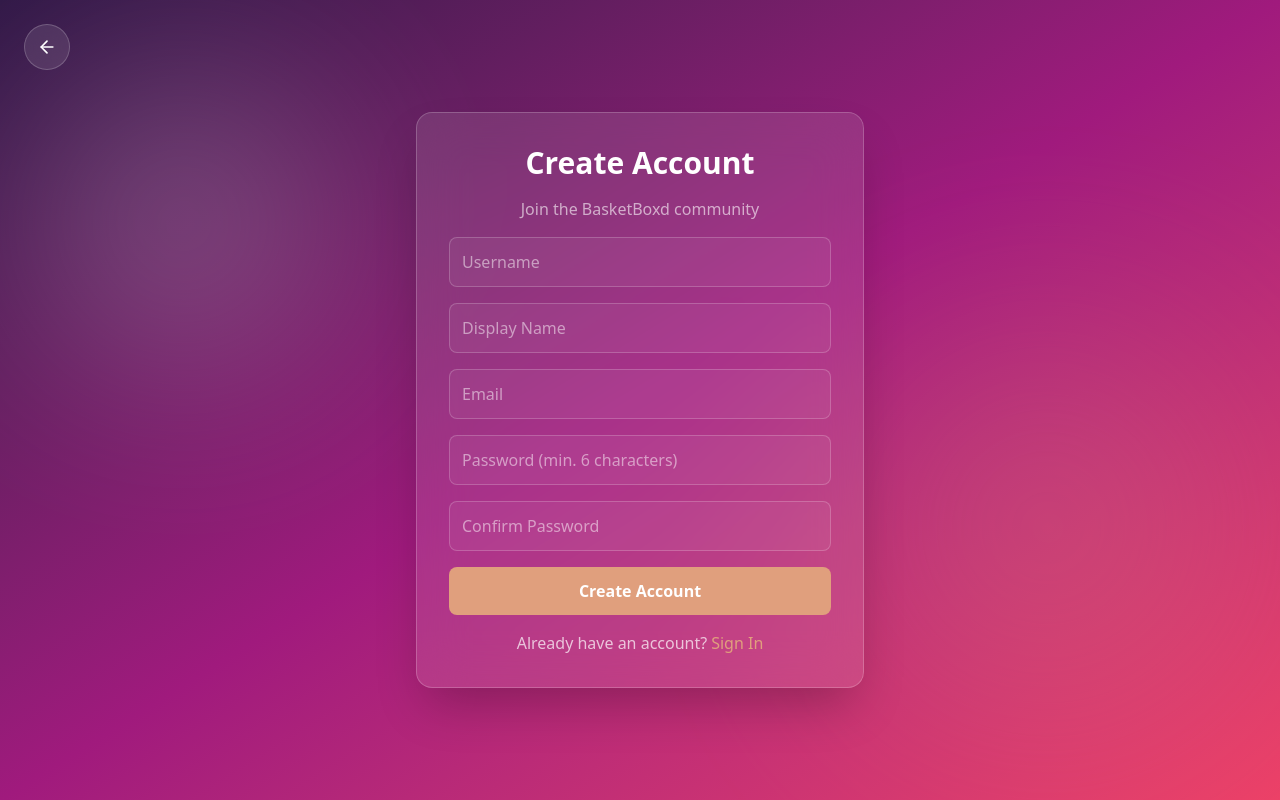
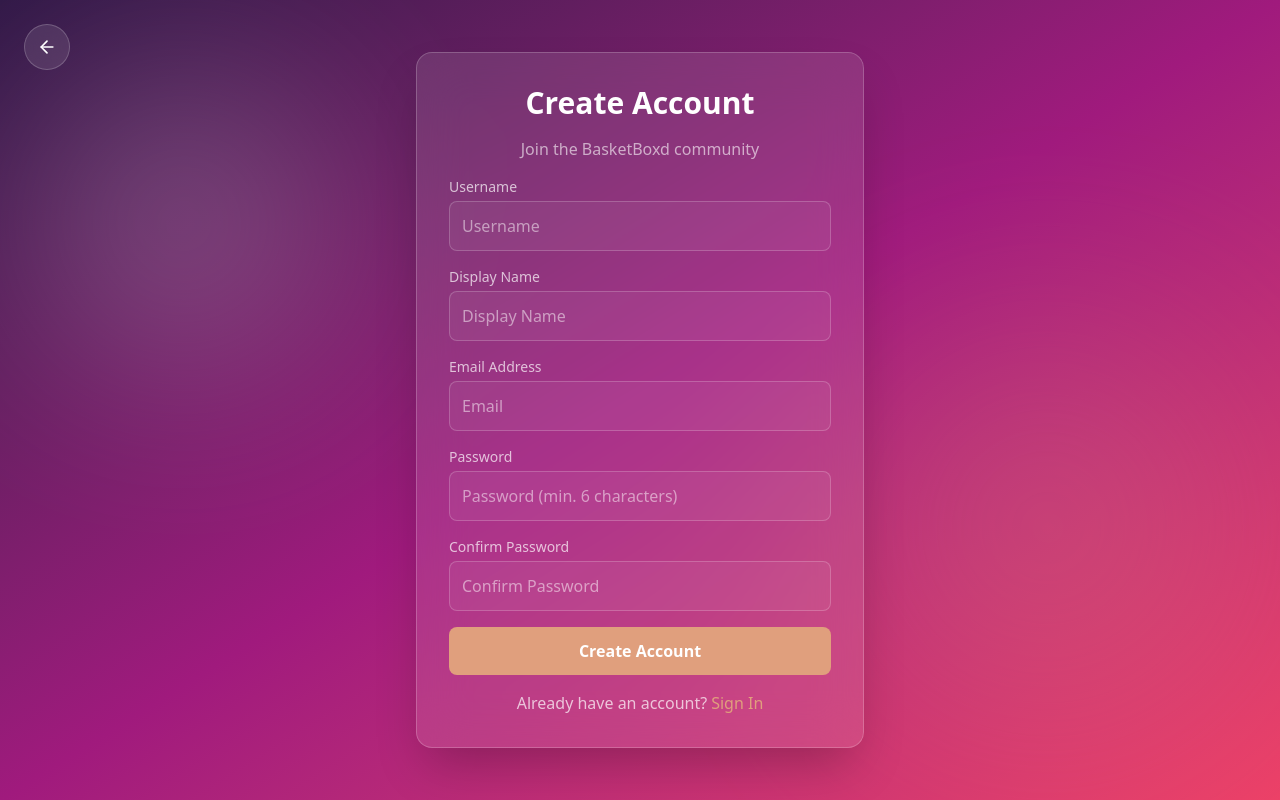
Before and after one commit to saddamtitanio/basketboxd, a Next.js app: page /auth/register in a window 1280 px wide. Built offline with nearby package versions, Linux system fonts and the light colour scheme; no server answers.

Commit message:
fixed register and lockfile

```diff
--- a/src/app/auth/register/page.tsx
+++ b/src/app/auth/register/page.tsx
@@ -10,6 +10,11 @@ const supabase = createClient();
 const authRepo = new AuthRepository(supabase);
 
 export default function RegisterPage() {
+  const usernameRegex = /^[a-z0-9_]{3,20}$/;
+  const displayNameRegex = /^[a-zA-Z0-9 ]{2,30}$/;
+  const passwordRegex = /^.{6,}$/;
+  const emailRegex = /^[^\s@]+@[^\s@]+\.[^\s@]+$/;
+
   const router = useRouter();
   const [username, setUsername] = useState('');
   const [displayName, setDisplayName] = useState('');
@@ -34,7 +39,35 @@ export default function RegisterPage() {
 
     setIsLoading(true);
     setError('');
+    if (!usernameRegex.test(username)) {
+      setError('Username must be 3–20 characters and contain only lowercase letters, numbers, or underscores');
+      setIsLoading(false);
+      return;
+    }
 
+    if (!displayNameRegex.test(displayName)) {
+      setError('Display name must be 2 - 30 characters and contain only letters, numbers, and spaces');
+      setIsLoading(false);
+      return;
+    }
+
+    if (!emailRegex.test(email)) {
+      setError('Please enter a valid email address');
+      setIsLoading(false);
+      return;
+    }
+
+    if (!passwordRegex.test(password)) {
+      setError('Password must be at least 6 characters');
+      setIsLoading(false);
+      return;
+    }
+
+    if (password !== confirmPassword) {
+      setError('Passwords do not match');
+      setIsLoading(false);
+      return;
+    }
     if (password !== confirmPassword) {
       setError('Passwords do not match');
       setIsLoading(false);
@@ -93,6 +126,15 @@ export default function RegisterPage() {
         <h1 className="text-3xl font-bold text-white text-center">Create Account</h1>
         <p className="text-center text-white/60 mb-4">Join the BasketBoxd community</p>
 
+                {error && (
+          <div className="rounded-lg border border-red-500/30 bg-red-500/10 px-3 py-2 text-sm text-red-200">
+            {error}
+          </div>
+        )}
+
+        <label className="block text-sm text-white/70 mb-1">
+          Username
+        </label>
         <input
           type="text"
           placeholder="Username"
@@ -102,6 +144,9 @@ export default function RegisterPage() {
           required
         />
 
+        <label className="block text-sm text-white/70 mb-1">
+          Display Name
+        </label>
         <input
           type="text"
           placeholder="Display Name"
@@ -111,6 +156,9 @@ export default function RegisterPage() {
           required
         />
 
+        <label className="block text-sm text-white/70 mb-1">
+          Email Address
+        </label>
         <input
           type="email"
           placeholder="Email"
@@ -120,6 +168,9 @@ export default function RegisterPage() {
           required
         />
 
+        <label className="block text-sm text-white/70 mb-1">
+          Password
+        </label>
         <input
           type="password"
           placeholder="Password (min. 6 characters)"
@@ -129,6 +180,9 @@ export default function RegisterPage() {
           required
         />
 
+        <label className="block text-sm text-white/70 mb-1">
+          Confirm Password
+        </label>
         <input
           type="password"
           placeholder="Confirm Password"
@@ -137,8 +191,6 @@ export default function RegisterPage() {
           className="w-full p-3 rounded-lg bg-white/5 border border-white/20 text-white placeholder:text-white/50 outline-none focus:border-bronze transition"
           required
         />
-
-        {error && <p className="text-red-400 text-sm">{error}</p>}
 
         <button
           type="submit"
--- a/src/app/login/page.tsx
+++ /dev/null
@@ -1,4 +0,0 @@
-import Image from "next/image";
-
-export default function Home() {
-  return (<div> </div>)};
--- a/src/modules/auth/auth.repository.ts
+++ b/src/modules/auth/auth.repository.ts
@@ -8,7 +8,7 @@ export class AuthRepository {
             .from("profiles")
             .select("username")
             .eq("username", username)
-            .single();
+            .maybeSingle();
 
         if (existingUser) {
             throw new Error("Username already taken");
```
Also changed, not shown: 1 other file (tests, documents, lock files or other folders).
